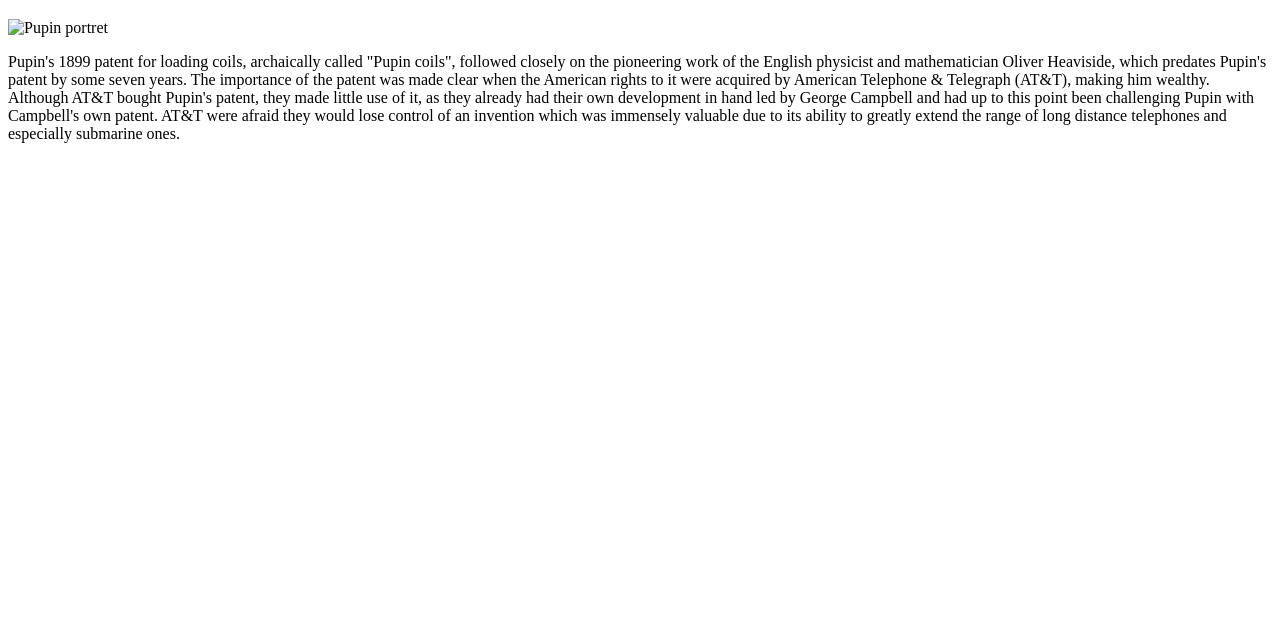
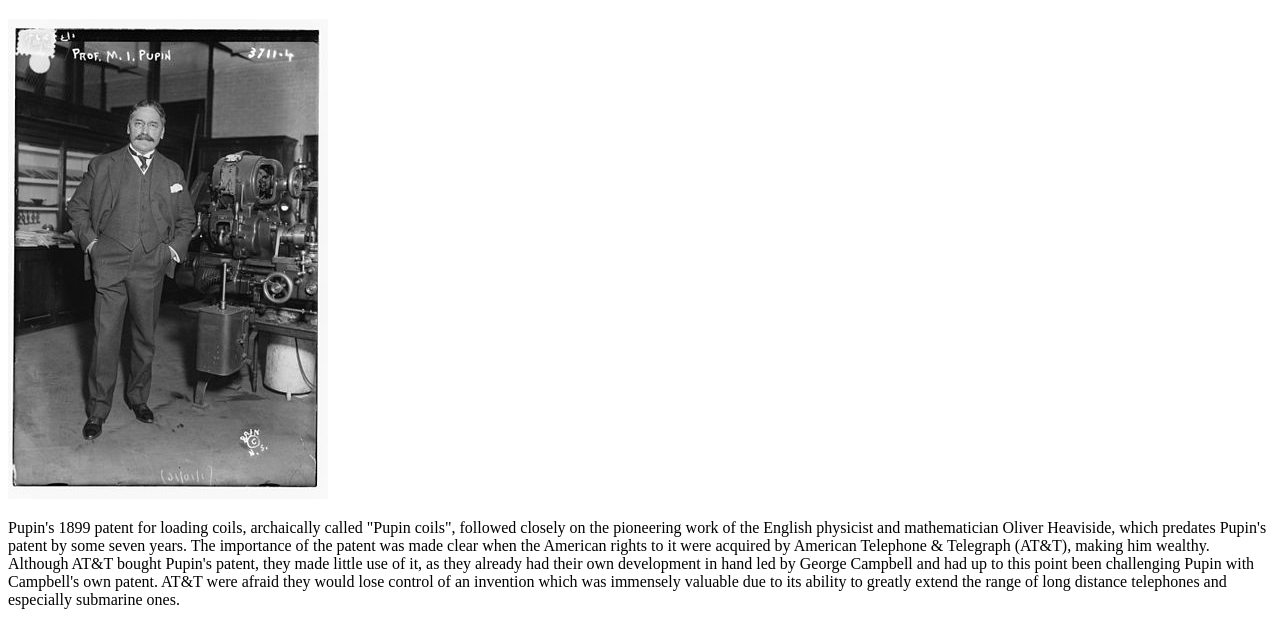
Before and after one commit to Sedad33/front-end-development, a plain HTML site: page pupin-coils.html in a window 1280 px wide. Shown: the part 167-800 px from the top of the page. Drawn offline with Linux system fonts and the light colour scheme.

Commit message:
Update pupin-coils.html

```diff
--- a/pupin-coils.html
+++ b/pupin-coils.html
@@ -15,7 +15,7 @@
     </nav>
     <hr>
     <h1>Pupin coils</h1>
-    <img src="pics/pupin-1916.jpg" alt="Pupin portret">
+    <img src="pupin-1916.jpg" alt="Pupin portret">
     <p>Pupin's 1899 patent for loading coils, archaically called "Pupin coils", followed closely on the pioneering work of the English physicist and mathematician Oliver Heaviside, which predates Pupin's patent by some seven years. The importance of the patent was made clear when the American rights to it were acquired by American Telephone & Telegraph (AT&T), making him wealthy. Although AT&T bought Pupin's patent, they made little use of it, as they already had their own development in hand led by George Campbell and had up to this point been challenging Pupin with Campbell's own patent. AT&T were afraid they would lose control of an invention which was immensely valuable due to its ability to greatly extend the range of long distance telephones and especially submarine ones.</p>
   </body>
 </html>
```
